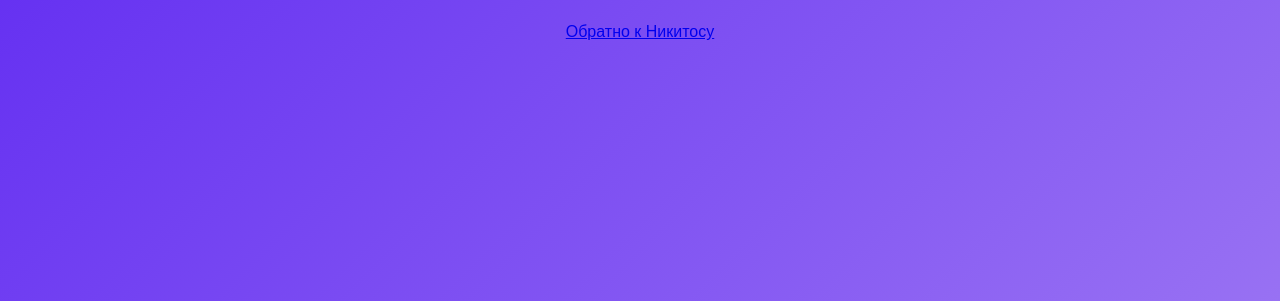
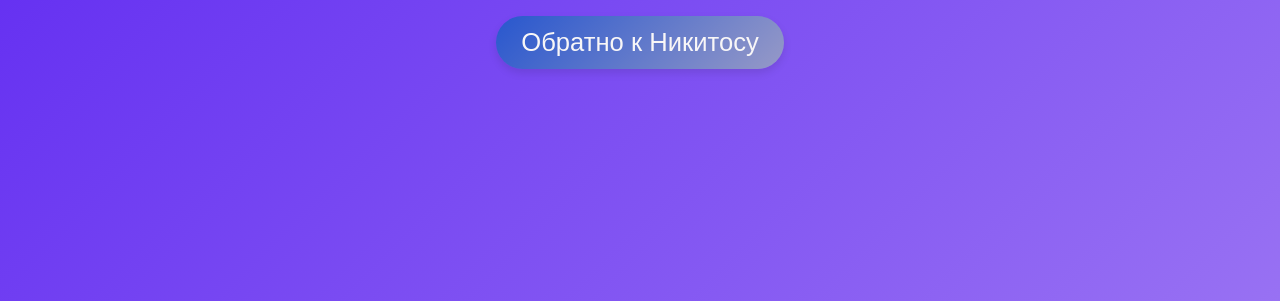
Before and after one commit to NiksonM007/Balbeska, a plain HTML site: page secondpage.html in a window 1280 px wide. Shown: the part 535-836 px from the top of the page. Drawn offline with Linux system fonts and the light colour scheme.

Commit message:
Update secondpage.html

```diff
--- a/secondpage.html
+++ b/secondpage.html
@@ -6,6 +6,24 @@
     <link rel="icon" href="photo/icon1.png">
     <title>Balbeska❤️.com</title>
     <link rel="stylesheet" href="style.css">
+    <style>
+        .back-link {
+            font-size: 1.6rem;
+            color: #f8f6f7;
+            text-decoration: none;
+            padding: 12px 25px;
+            border-radius: 50px;
+            background: linear-gradient(135deg, #2857ce, #9699c7);
+            box-shadow: 0 4px 8px rgba(0, 0, 0, 0.1);
+            display: inline-block;
+            margin-top: 20px;
+            transition: background 0.3s ease, transform 0.3s ease;
+        }
+        .back-link:hover {
+            background: linear-gradient(135deg, #ff5c8d, #ff9a9e);
+            transform: translateY(-5px);
+        }
+    </style>
 </head>
 <body>
     <video class="flying-video" autoplay loop muted>
```
